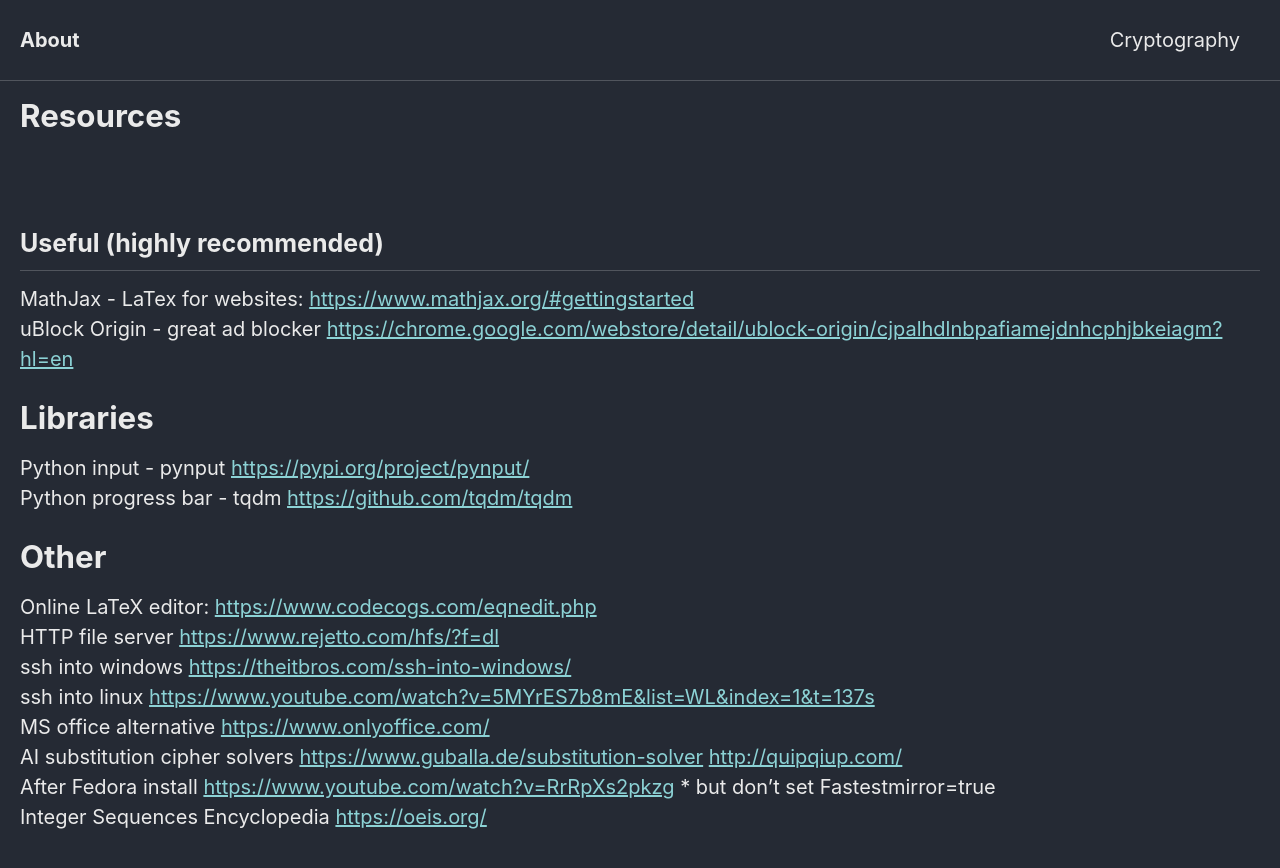
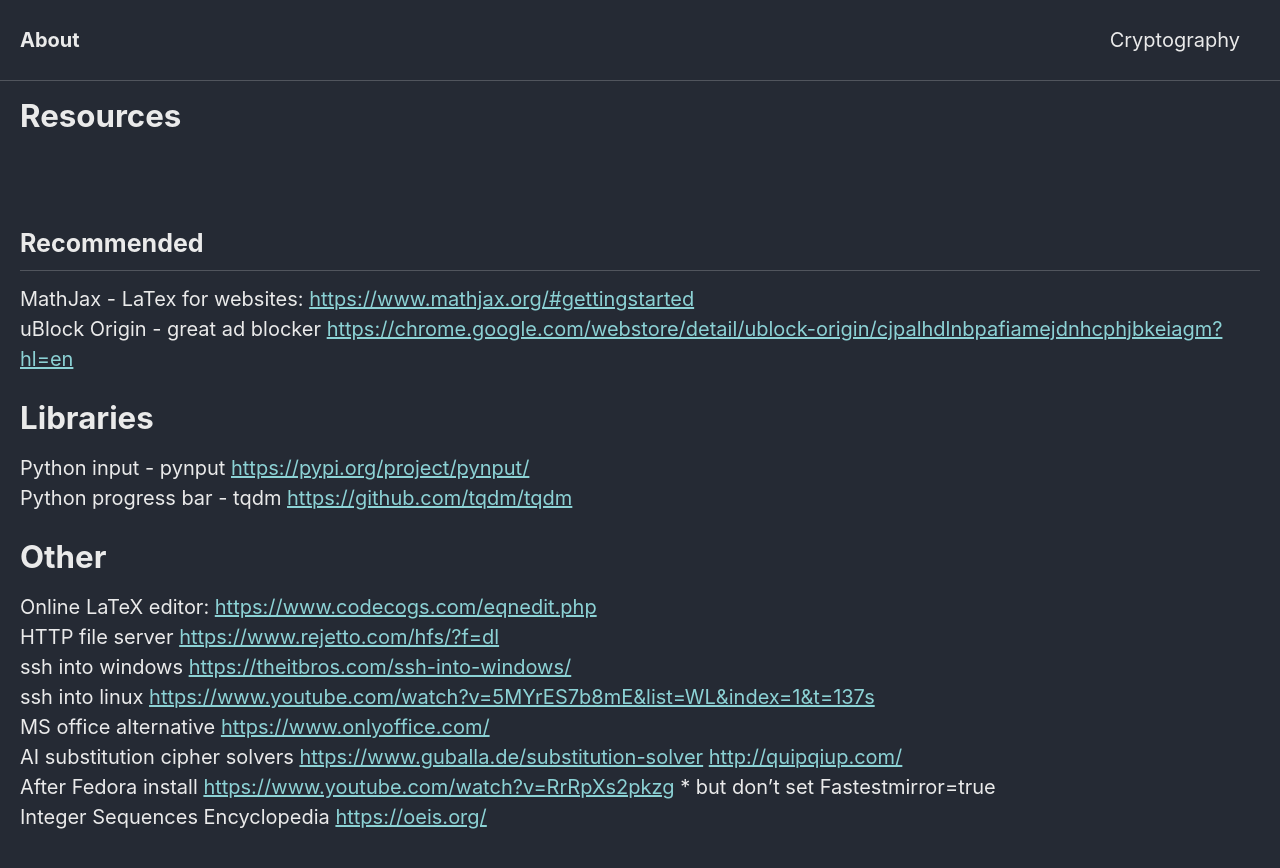
Before and after one commit to Connor-McCartney/Connor-McCartney.github.io, a Jekyll site: the page built from _pages/resources.md, in a window 1280 px wide. Shown: the top 868 px of the page. Built offline with Jekyll 4.4.1, drawn with Linux system fonts in a browser that asks for light colours; cached includes are drawn as plain includes.

Commit message:
Update resources.md

```diff
--- a/_pages/resources.md
+++ b/_pages/resources.md
@@ -5,7 +5,7 @@ title: Resources
 
 <br>
 
-## Useful (highly recommended)
+## Recommended
 
 MathJax - LaTex for websites: <https://www.mathjax.org/#gettingstarted> <br>
 uBlock Origin - great ad blocker <https://chrome.google.com/webstore/detail/ublock-origin/cjpalhdlnbpafiamejdnhcphjbkeiagm?hl=en> <br>
```
